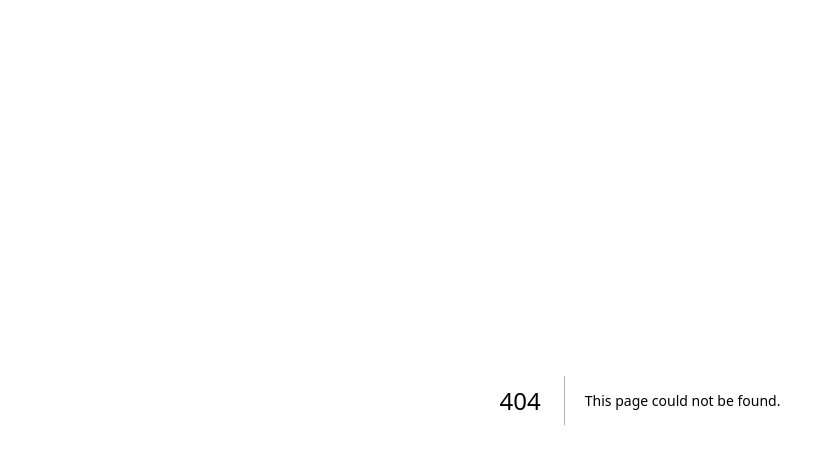
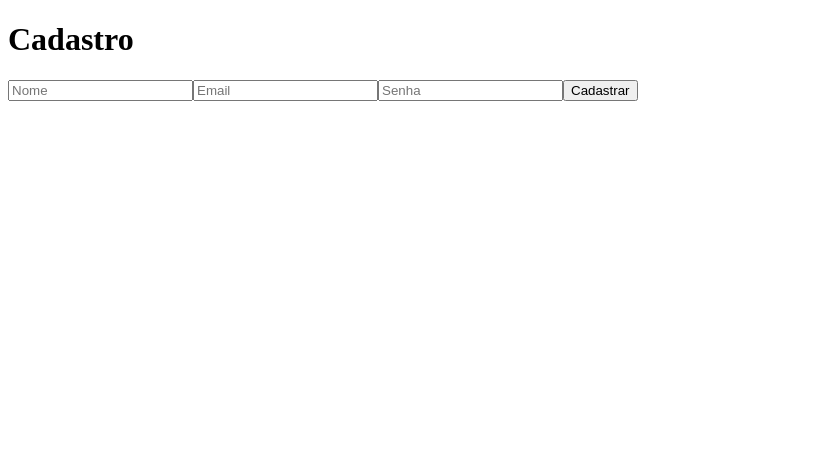
Before and after one commit to TalesAugusto1/mg-evaluation-app, a Next.js app: page /auth/sign-up in a window 1280 px wide. Before the commit this address had no page. Shown: the top 464 px of the page, without its empty margins (0-835 px from the left). Built offline with nearby package versions, Linux system fonts and the light colour scheme.

Commit message:
feat(auth): Create auth basic pages -> try to init node backend

```diff
--- /dev/null
+++ b/src/pages/auth/sign-up.tsx
@@ -0,0 +1,41 @@
+import React, { useState } from 'react';
+
+const SignUp = () => {
+  const [name, setName] = useState('');
+  const [email, setEmail] = useState('');
+  const [password, setPassword] = useState('');
+
+  const handleSubmit = async (e: React.FormEvent) => {
+    e.preventDefault();
+    // Lógica de cadastro aqui
+  };
+
+  return (
+    <div>
+      <h1>Cadastro</h1>
+      <form onSubmit={handleSubmit}>
+        <input
+          type="text"
+          placeholder="Nome"
+          value={name}
+          onChange={(e) => setName(e.target.value)}
+        />
+        <input
+          type="email"
+          placeholder="Email"
+          value={email}
+          onChange={(e) => setEmail(e.target.value)}
+        />
+        <input
+          type="password"
+          placeholder="Senha"
+          value={password}
+          onChange={(e) => setPassword(e.target.value)}
+        />
+        <button type="submit">Cadastrar</button>
+      </form>
+    </div>
+  );
+};
+
+export default SignUp;
```
Also changed, not shown: src/pages/auth/login.tsx (added, +34 -0 lines).
